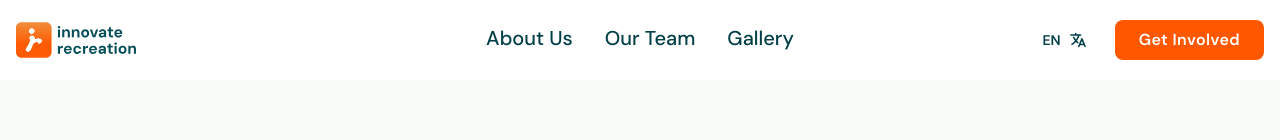
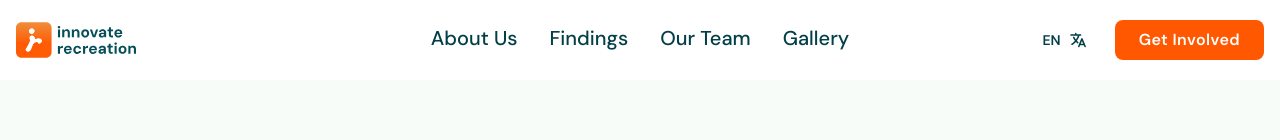
Before and after one commit to langararec/IDEAS-website, a React (Vite) app in the folder frontend/: page / in a window 1280 px wide. Shown: the top 140 px of the page. Built offline with nearby package versions, Linux system fonts and the light colour scheme.

Commit message:
feat: add findings link to navbar

```diff
--- a/frontend/src/components/Navbar/DesktopNav.tsx
+++ b/frontend/src/components/Navbar/DesktopNav.tsx
@@ -20,6 +20,10 @@ const DesktopNav = ({ currentNav, setCurrentNav }: DesktopNavProps) => {
                     <Link to="/project" className="text-primary text-xl font-medium font-dm-sans">{navContent[language].about}</Link>
                         <span className={`block h-0.5 ${currentNav === navContent[language].about ? "w-full" : "w-0"} bg-accent mt-0.5 transition-all duration-200`}></span>
                     </div>
+                <div className="group" onMouseEnter={() => setCurrentNav(null)} >
+                    <Link to="/findings" className="text-primary text-xl font-medium font-dm-sans">{navContent[language].findings}</Link>
+                    <span className="block h-0.5 w-0 bg-accent mt-0.5 transition-all duration-200 group-hover:w-full"></span>
+                </div>
                 <div onMouseEnter={() => setCurrentNav(navContent[language].team)} >
                     <Link to="/team" className="text-primary text-xl font-medium font-dm-sans">{navContent[language].team}</Link>
                     <span className={`block h-0.5 ${currentNav === navContent[language].team ? "w-full" : "w-0"} bg-accent mt-0.5 transition-all duration-200`}></span>
--- a/frontend/src/components/Navbar/MobileNav.tsx
+++ b/frontend/src/components/Navbar/MobileNav.tsx
@@ -57,6 +57,15 @@ const MobileNav = ({ isMobileMenuOpen, setIsMobileMenuOpen }: MobileNavProps) =>
                                 }`}>
                                 <AboutUsCard />
                             </div>
+                        </div>
+
+                        {/* Findings */}
+                        <div className="py-3 border-b border-gray-100">
+                            <Link to="/findings">
+                                <span className="text-primary text-xl font-medium font-dm-sans">
+                                    {navContent[language].findings}
+                                </span>
+                            </Link>
                         </div>
 
                         {/* Our Team */}
--- a/frontend/src/content/NavContent.ts
+++ b/frontend/src/content/NavContent.ts
@@ -2,6 +2,7 @@ export const navContent = {
   en: {
     home: "Home",
     about: "About Us",
+    findings: "Findings",
     project: "The Project",
     timeline: "Timeline & Updates",
     schedule: "Engagement Schedule",
@@ -16,6 +17,7 @@ export const navContent = {
   fr: {
     home: "Accueil",
     about: "À Propos",
+    findings: "Résultats",
     project: "Le Projet",
     timeline: "Chronologie et Mises à Jour",
     schedule: "Calendrier d'Engagement",
```
